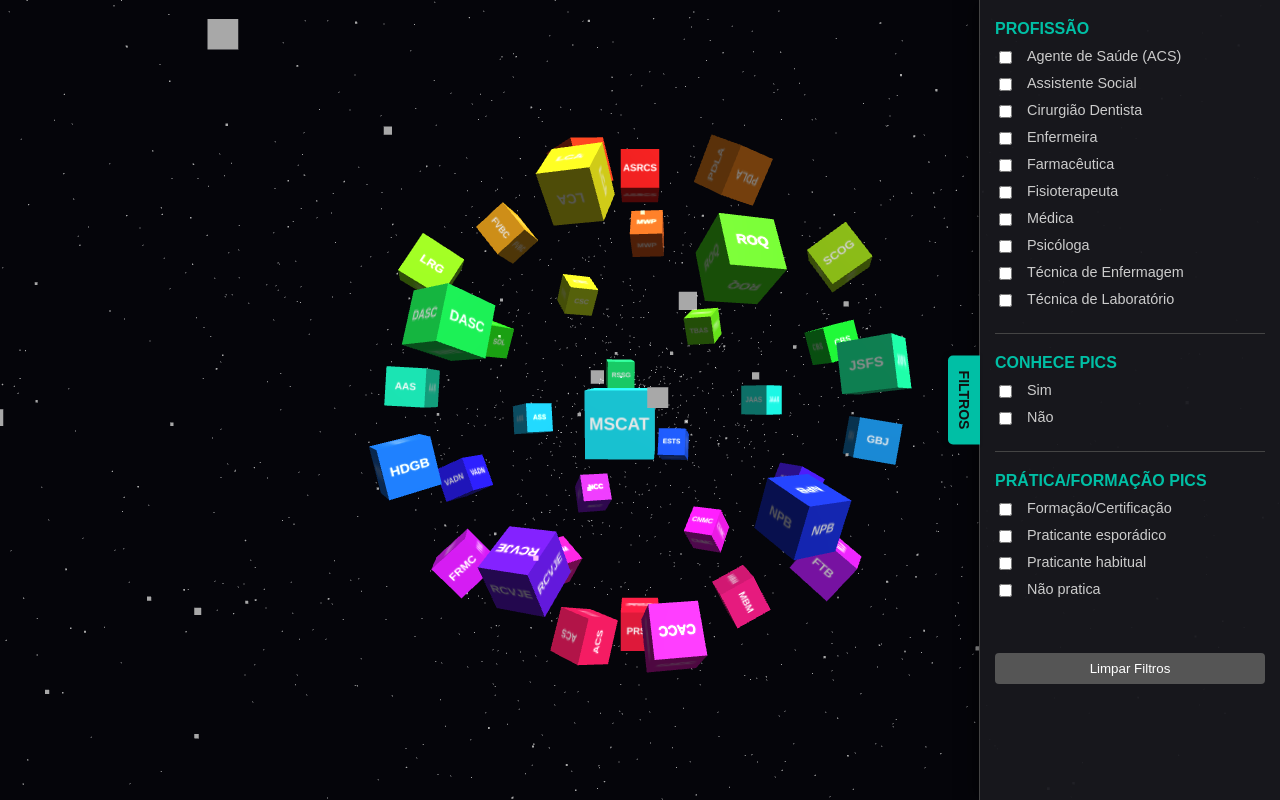
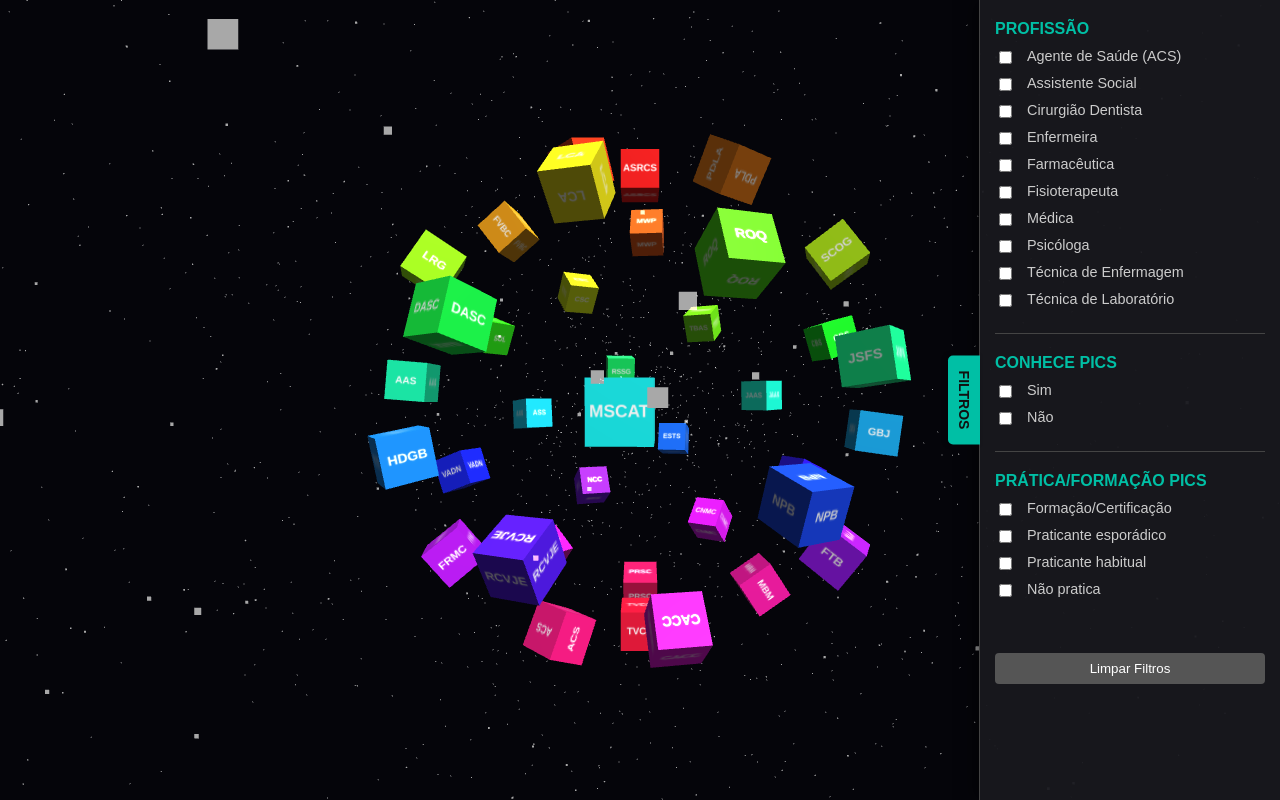
Before and after one commit to DrEdvanAraujo/inscritos, a plain HTML site: page index.html in a window 1280 px wide. Drawn offline with nearby package versions, Linux system fonts and the light colour scheme; animation ran at ten frames a second.

Commit message:
Update index.html

```diff
--- a/index.html
+++ b/index.html
@@ -290,7 +290,10 @@
           { initials: "MFM", fullName: "Marta Ferreira Menezes", motivation: "Conhecer e comproender os benefícios das PICS", gender: "Mulher Cis", race: "Preta", disability: "Não", disability_type: null, profession: "Psicóloga e preceptora FESFSUS", pics_known: "Sim", pics_list: ["AURICULOTERAPIA"], pics_practice: ["Formação/Certificação"], health_condition: "Não", medication: "Não (medicamento)", supplement: "Sim (suplemento/vitamina)" },
           { initials: "MBM", fullName: "Marly Bispo de Moraes", motivation: "Aprender mais sobre as PICS e multiplicar os conhecimentos", gender: "Mulher Cis", race: "Parda", disability: "Não", disability_type: null, profession: "Farmacêutica", pics_known: "Sim", pics_list: ["Fitoterapia"], pics_practice: ["Não pratica"], health_condition: "Hipertensão", medication: "Sim (medicamento)", supplement: "Não (medicamento)" },
           { initials: "ACS", fullName: "Anne Caroline Santos", motivation: "Ampliar meus conhecimentos", gender: "Mulher Cis", race: "Preta", disability: "Não", disability_type: null, profession: "Psicologia / Preceptora", pics_known: "Sim", pics_list: ["Auriculoterapia"], pics_practice: ["Formação/Certificação", "Praticante habitual", "Praticante esporádico"], health_condition: "Não", medication: "Não (medicamento)", supplement: "Sim (suplemento/vitamina)" },
-          { initials: "PRSC", fullName: "PAULO RICARDO SILVA CERQUEIRA", motivation: "FUI CONVOCADO A PARTICIPAR", gender: "Homem Cis", race: "Branca", disability: "Não", disability_type: null, profession: "CIRURGIÃO DENTISTA", pics_known: "Não", pics_list: ["Não"], pics_practice: ["Não pratica"], health_condition: "Não", medication: "Não (medicamento)", supplement: "Não (suplemento/vitamina)" }
+          { initials: "PRSC", fullName: "PAULO RICARDO SILVA CERQUEIRA", motivation: "FUI CONVOCADO A PARTICIPAR", gender: "Homem Cis", race: "Branca", disability: "Não", disability_type: null, profession: "CIRURGIÃO DENTISTA", pics_known: "Não", pics_list: ["Não"], pics_practice: ["Não pratica"], health_condition: "Não", medication: "Não (medicamento)", supplement: "Não (suplemento/vitamina)" },
+          // --- New Profile Added Below ---
+          { initials: "TVCC", fullName: "Teresa Vidal Costa Coelho", motivation: "Aprender coisas novas e utilizar no meu processo de trabalho", gender: "Mulher Cis", race: "Branca", disability: "Não", disability_type: null, profession: "Odontológa", pics_known: "Sim", pics_list: ["Auriculoterapia", "ioga"], pics_practice: ["Praticante esporádico"], health_condition: "Não", medication: "Não (medicamento)", supplement: "Não (suplemento/vitamina)" }
+          // --- End New Profile ---
         ];
 
 
@@ -345,7 +348,8 @@
 
              // Groupings based on request
              if (['ACS', 'Agente comunitária de saúde', 'Agente de saúde'].includes(prof)) return 'Agente de Saúde (ACS)';
-             if (['Cirurgiã Dentista', 'CIRURGIÃO-DENTISTA', 'Odontóloga', 'CIRURGIÃO DENTISTA'].includes(prof)) return 'Cirurgião Dentista'; // Merged Odontóloga and fixed capitalization variation
+             // Added 'Odontológa' to the Dentist grouping
+             if (['Cirurgiã Dentista', 'CIRURGIÃO-DENTISTA', 'Odontóloga', 'CIRURGIÃO DENTISTA', 'Odontológa'].includes(prof)) return 'Cirurgião Dentista';
              if (['Fisioterapeuta', 'Fisioterapeuta/Emulti AB'].includes(prof)) return 'Fisioterapeuta';
              if (['Medica', 'Médica', 'Médica de Família e Comunidade'].includes(prof)) return 'Médica';
              if (['Profissional de atendimento integral- Psicologo emult', 'Psicologia / Preceptora', 'Psicóloga - Nasf', 'Psicóloga e preceptora FESFSUS'].includes(prof)) return 'Psicóloga';
```
